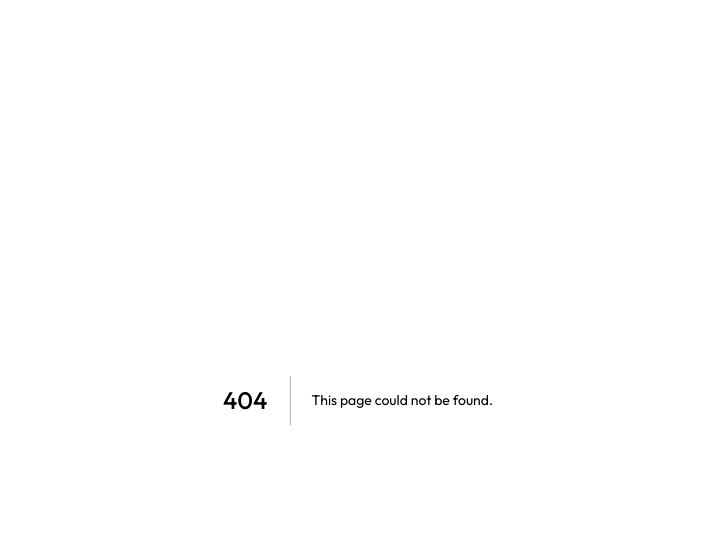
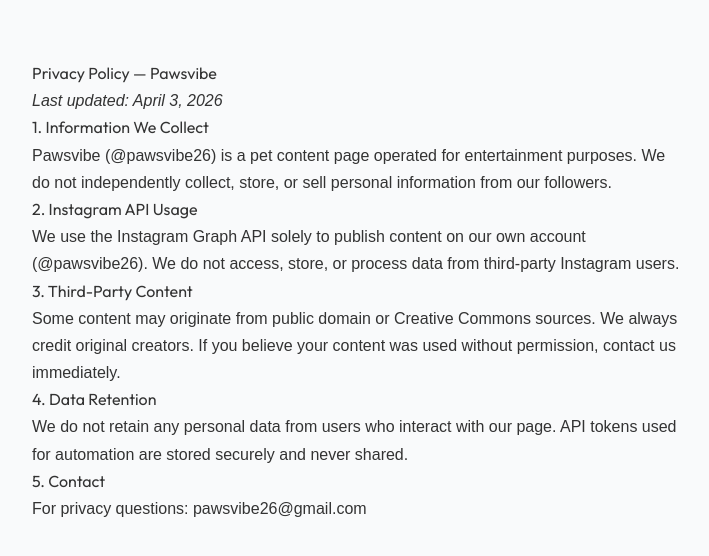
Before and after one commit to Elitj06/fitflow-suite, a Next.js app in the folder web/: page /privacy in a window 1280 px wide. Before the commit this address had no page. Shown: the top 556 px of the page, without its empty margins (282-991 px from the left). Built offline with nearby package versions, Linux system fonts and the light colour scheme.

Commit message:
feat: página de privacy policy para Pawsvibe/Meta app review

```diff
--- /dev/null
+++ b/web/src/app/privacy/page.tsx
@@ -0,0 +1,18 @@
+export default function PrivacyPage() {
+  return (
+    <div style={{ fontFamily: 'sans-serif', maxWidth: 700, margin: '60px auto', padding: '0 24px', lineHeight: 1.7, color: '#333' }}>
+      <h1>Privacy Policy — Pawsvibe</h1>
+      <p><em>Last updated: April 3, 2026</em></p>
+      <h2>1. Information We Collect</h2>
+      <p>Pawsvibe (@pawsvibe26) is a pet content page operated for entertainment purposes. We do not independently collect, store, or sell personal information from our followers.</p>
+      <h2>2. Instagram API Usage</h2>
+      <p>We use the Instagram Graph API solely to publish content on our own account (@pawsvibe26). We do not access, store, or process data from third-party Instagram users.</p>
+      <h2>3. Third-Party Content</h2>
+      <p>Some content may originate from public domain or Creative Commons sources. We always credit original creators. If you believe your content was used without permission, contact us immediately.</p>
+      <h2>4. Data Retention</h2>
+      <p>We do not retain any personal data from users who interact with our page. API tokens used for automation are stored securely and never shared.</p>
+      <h2>5. Contact</h2>
+      <p>For privacy questions: <a href="mailto:pawsvibe26@gmail.com">pawsvibe26@gmail.com</a></p>
+    </div>
+  )
+}
```
